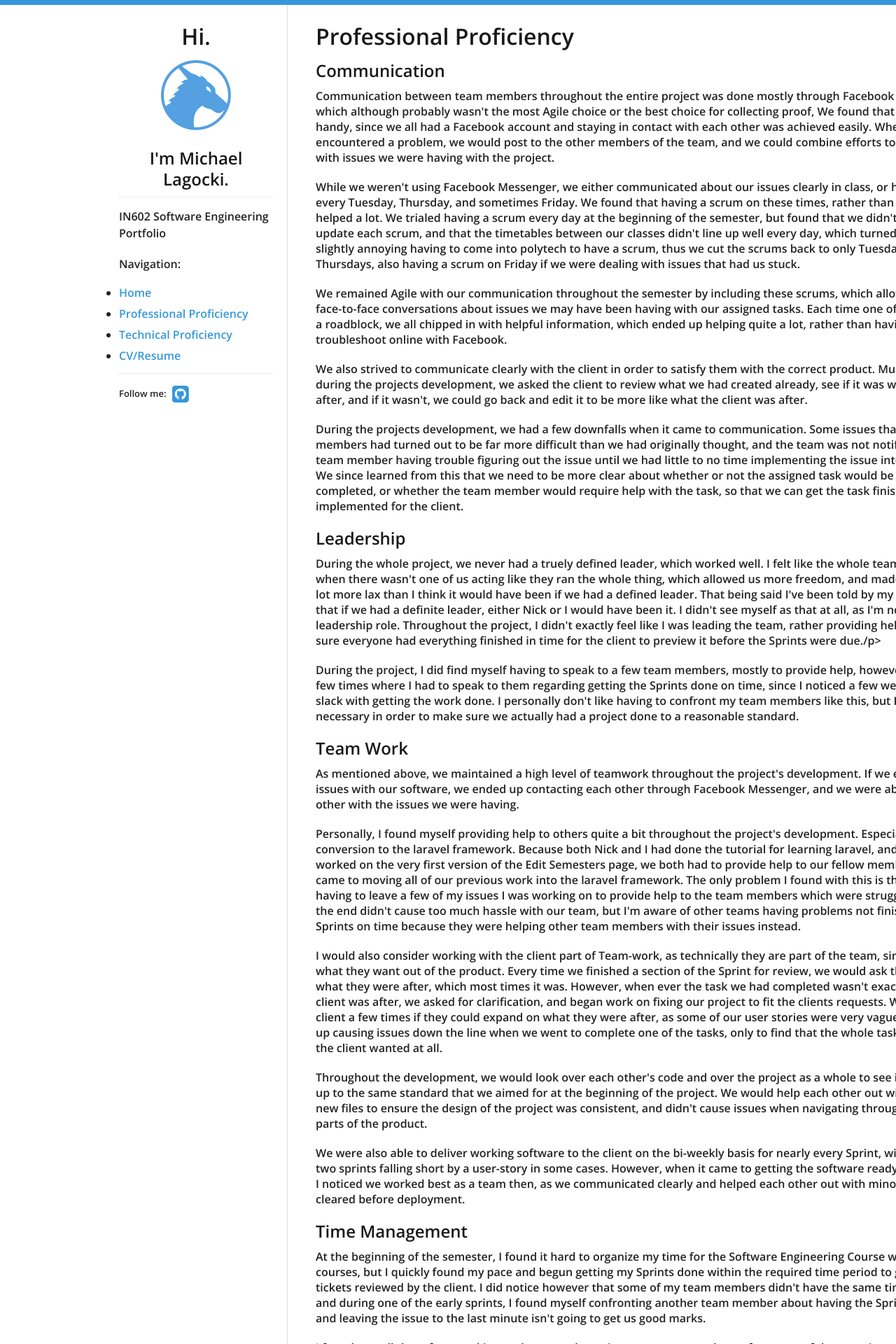
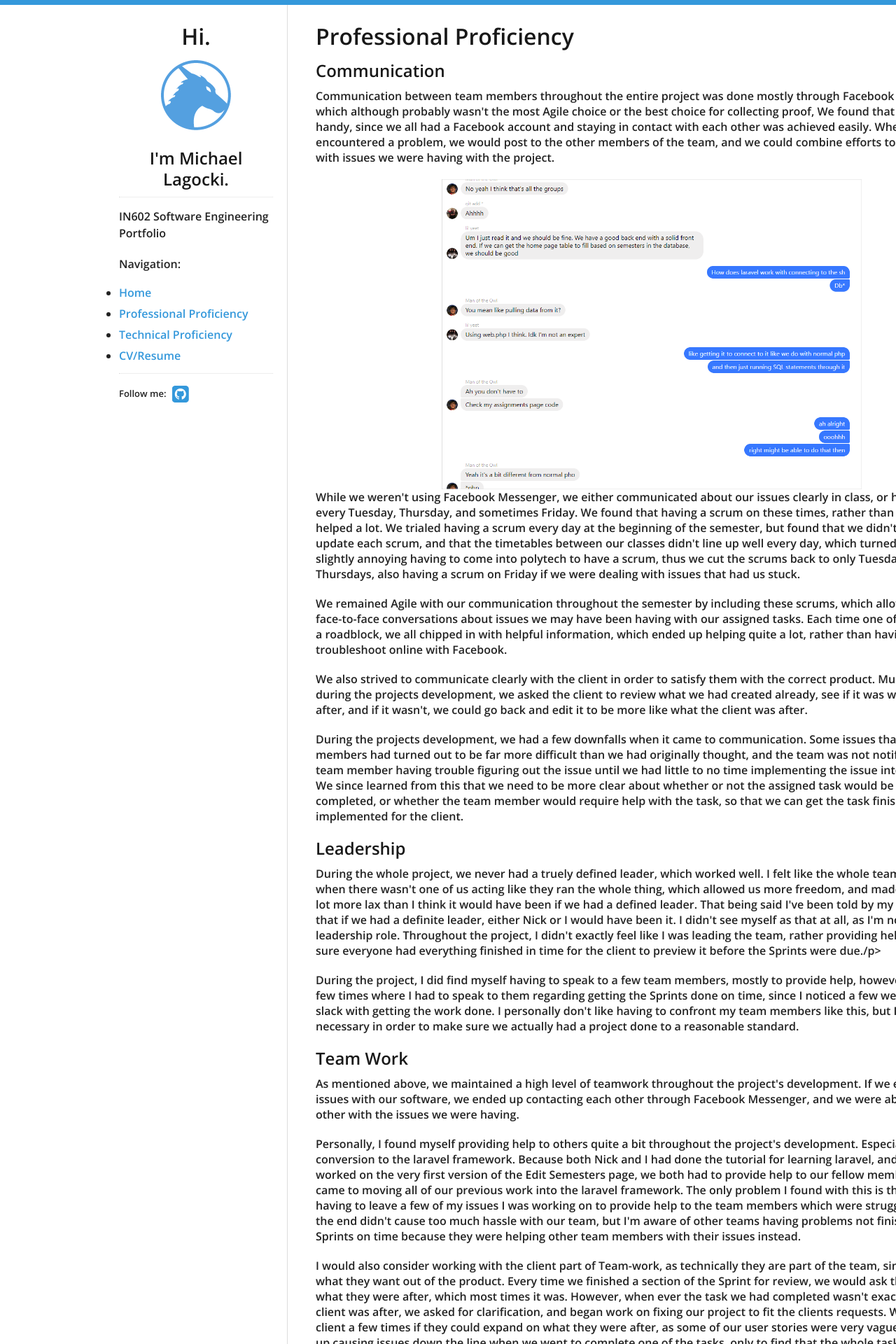
Before and after one commit to kammorne/lagoma1, a Jekyll site: the page built from professional/index.html, in a window 1280 px wide. Shown: the top 1920 px of the page at 70% size. Built offline with Jekyll 4.4.1, drawn with Linux system fonts in a browser that asks for light colours.

Commit message:
Update index.html

```diff
--- a/professional/index.html
+++ b/professional/index.html
@@ -11,6 +11,8 @@
 	wasn't the most Agile choice or the best choice for collecting proof, We found that it was very handy, since we all had a Facebook account
 	and staying in contact with each other was achieved easily. Whenever we encountered a problem, we would post to the other members of the
 	team, and we could combine efforts to help each other with issues we were having with the project.</p>
+
+	<img src="https://kammorne.github.io/lagoma1/img/communication.png" width="600px"/>
 
 	<p>While we weren't using Facebook Messenger, we either communicated about our issues clearly in class, or held scrums every Tuesday,
 	Thursday, and sometimes Friday. We found that having a scrum on these times, rather than every day helped a lot. We trialed having a scrum
```
